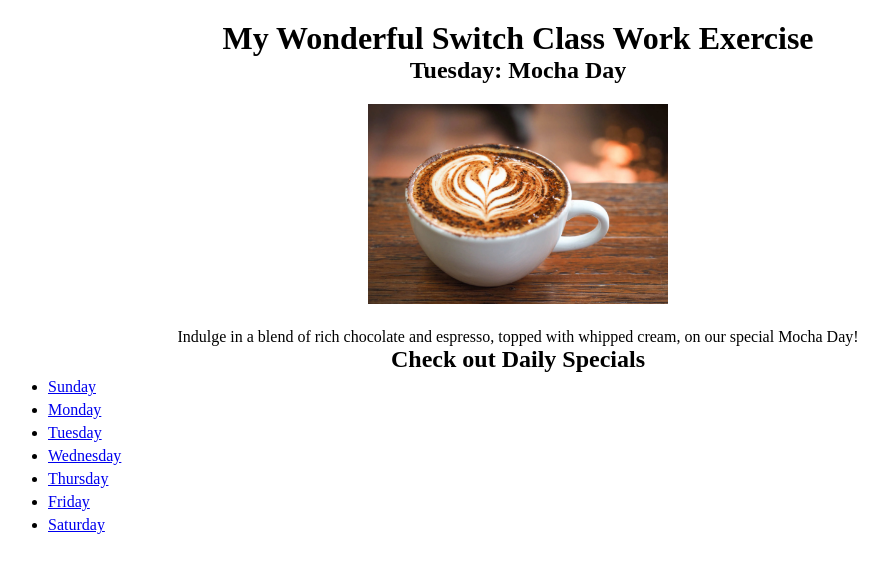
After one commit to melkam2490/it261, a PHP site: page /it261/weeks/week3/switch.php in a window 1280 px wide. The commit adds this page. Shown: the top 573 px of the page, without its empty margins (122-1010 px from the left). Run offline with PHP 8.4, Linux system fonts and the light colour scheme.

Commit message:
complete switch weekly exercise

```diff
--- a/index.php
+++ b/index.php
@@ -54,8 +54,10 @@
                 <li><a href="weeks/week3/index.php">index.php</a></li>
                 <li><a href="weeks/week3/about.php">about.php</a></li>
                 <li><a href="weeks/week3/for-loop.php">for-loop.php</a></li>
+                <li><a href="weeks/week3/switch.php">switch.php</a></li>
+
                 <li><a href="weeks/week2/currency-logic.php">date.php</a></li>
-                <li><a href="something.php">Swich.php</a></li> <!-- Corrected link text -->
+> <!-- Corrected link text -->
 
             </ol>
             <br>
--- /dev/null
+++ b/weeks/week3/switch.php
@@ -0,0 +1,140 @@
+<?php
+// Class Coffee Exercise
+// If the day is Thursday, it will be Pumpkin Latte Day
+// Introducing the isset() function
+// Then we will introduce our global variable
+
+// Starting the switch
+// If $_GET['today'] is set, $today will be that value. If it's not set, $today will be the current day.
+
+if (isset($_GET['today'])) {
+    $today = $_GET['today'];
+} else {
+    $today = date('l');
+}
+
+// Switch statement based on the day of the week
+switch ($today) {
+    case 'Wednesday':
+        $coffee = '<h2>Wednesday: Pumpkin Latte Day</h2>';
+        $pic = 'pumpkin-spice.jpg';
+        $alt = 'Pumpkin Latte';
+        $content = '<p><b>The Pumpkin Spice Latte (PSL)</b> is a coffee drink made with a mix of traditional fall spice flavors (cinnamon, nutmeg, and clove), steamed milk, espresso, and often sugar, topped with whipped cream and pumpkin pie spice.</p>';
+        break;
+
+    case 'Thursday':
+        $coffee = '<h2>Thursday: Green Tea Latte Day</h2>';
+        $pic = 'green.jpg';
+        $alt = 'Green Tea Latte';
+        $content = '<p><b>Green tea lattes</b> are rich in antioxidants and other health benefits, making them a great way to energize your mind and boost your immune system. The drink requires a powdered form of green tea known as matcha, and you can prepare it in both hot and iced forms.</p>';
+        break;
+
+    case 'Friday':
+        $coffee = '<h2>Friday: Iced Coffee Day</h2>';
+        $pic = 'iced-coffee.jpg';
+        $alt = 'Iced Coffee';
+        $content = '<p>Kick off your weekend with a refreshing iced coffee, brewed to perfection and served over ice!</p>';
+        break;
+
+    case 'Saturday':
+        $coffee = '<h2>Saturday: Cappuccino Day</h2>';
+        $pic = 'cappuccino.jpeg';
+        $alt = 'Cappuccino';
+        $content = '<p>Enjoy the perfect balance of steamed milk and espresso with a thick layer of foam on top on Cappuccino Day!</p>';
+        break;
+
+    case 'Sunday':
+        $coffee = '<h2>Sunday: Caramel Macchiato Day</h2>';
+        $pic = 'caramel-macchiato.jpeg';
+        $alt = 'Caramel Macchiato';
+        $content = '<p>Enjoy our rich and creamy Caramel Macchiato, layered with smooth espresso, steamed milk, and caramel drizzle!</p>';
+        break;
+
+    case 'Monday':
+        $coffee = '<h2>Monday: Espresso Day</h2>';
+        $pic = 'espresso.jpeg';
+        $alt = 'Espresso';
+        $content = '<p>Start your week with a bold shot of our finest espresso, the perfect kick to energize your Monday!</p>';
+        break;
+
+    case 'Tuesday':
+        $coffee = '<h2>Tuesday: Mocha Day</h2>';
+        $pic = 'mocha.webp';
+        $alt = 'Mocha';
+        $content = '<p>Indulge in a blend of rich chocolate and espresso, topped with whipped cream, on our special Mocha Day!</p>';
+        break;
+
+
+}
+?>
+
+<!DOCTYPE html>
+<html lang="en">
+<head>
+    <meta charset="UTF-8">
+    <meta name="viewport" content="width=device-width, initial-scale=1.0">
+    <title>Switch Class Work Exercise</title>
+    <style>
+        * {
+            padding: 0;
+            margin: 0;
+            box-sizing: border-box;
+        }
+        #wrapper { /* Corrected ID here */
+            width: 940px;
+            margin: 20px auto;
+            text-align: center;
+        }
+        img {
+            width: 100%; /* Ensures the image fits the width of the container */
+            max-width: 300px; /* Set a max width for the image */
+            height: auto;
+            margin: 20px 0;
+        }
+        ul {
+
+    padding: 0;
+    margin: 0; /* Remove margin */
+    text-align: left; /* Align text to the left */
+}
+
+ul li {
+    margin: 5px 0; /* Add some space between list items */
+
+
+        a:hover {
+            background-color: red;
+            color: blue;
+        }
+        h1, h2 ,img{
+            margin: botton 10px;
+        }
+        p{
+            margin: botton 20px;
+        }
+    </style>
+</head>
+<body>
+    <div id="wrapper"> <!-- Corrected ID here -->
+        <h1>My Wonderful Switch Class Work Exercise</h1>
+        <?php
+        echo $coffee;
+        ?>
+        <img src="./images/<?php echo $pic; ?>" alt="<?php echo $alt; ?>">
+        <?php echo $content; ?>
+
+        <h2>Check out Daily Specials</h2>
+
+        <ul>
+            <li><a href="switch.php?today=Sunday">Sunday</a></li>
+            <li><a href="switch.php?today=Monday">Monday</a></li>
+            <li><a href="switch.php?today=Tuesday">Tuesday</a></li>
+            <li><a href="switch.php?today=Wednesday">Wednesday</a></li>
+            <li><a href="switch.php?today=Thursday">Thursday</a></li>
+            <li><a href="switch.php?today=Friday">Friday</a></li>
+            <li><a href="switch.php?today=Saturday">Saturday</a></li>
+        </ul>
+    </div>
+    <!-- end wrapper -->
+</body>
+</html>
```
Also changed, not shown: weeks/week3/images/cappuccino.jpeg (added), weeks/week3/images/caramel-macchiato.jpeg (added), weeks/week3/images/espresso.jpeg (added), weeks/week3/images/green.jpg (added), weeks/week3/images/iced-coffee.jpg (added), weeks/week3/images/mocha.webp (added), weeks/week3/images/pumpkin-spice.jpg (added).
